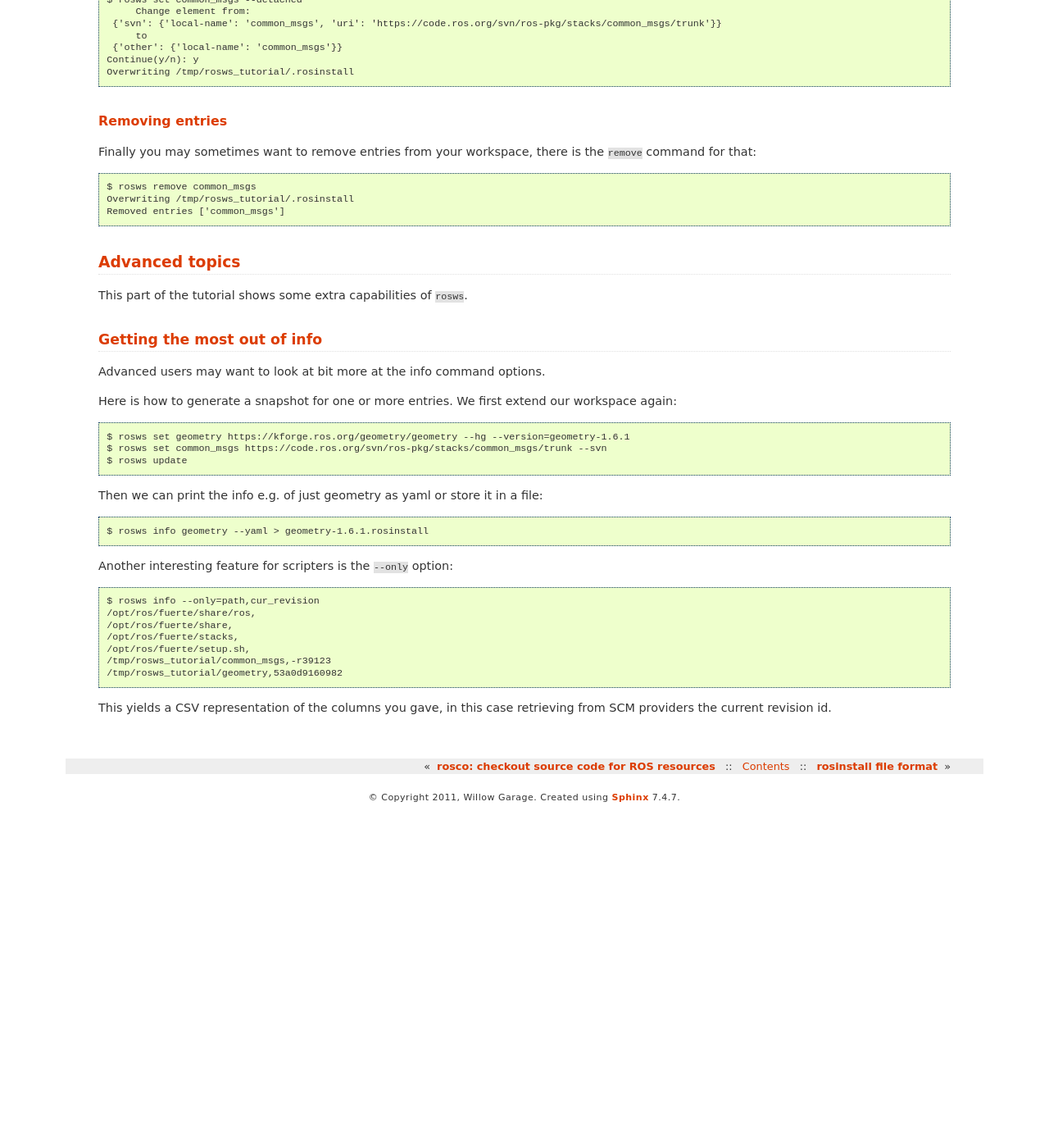
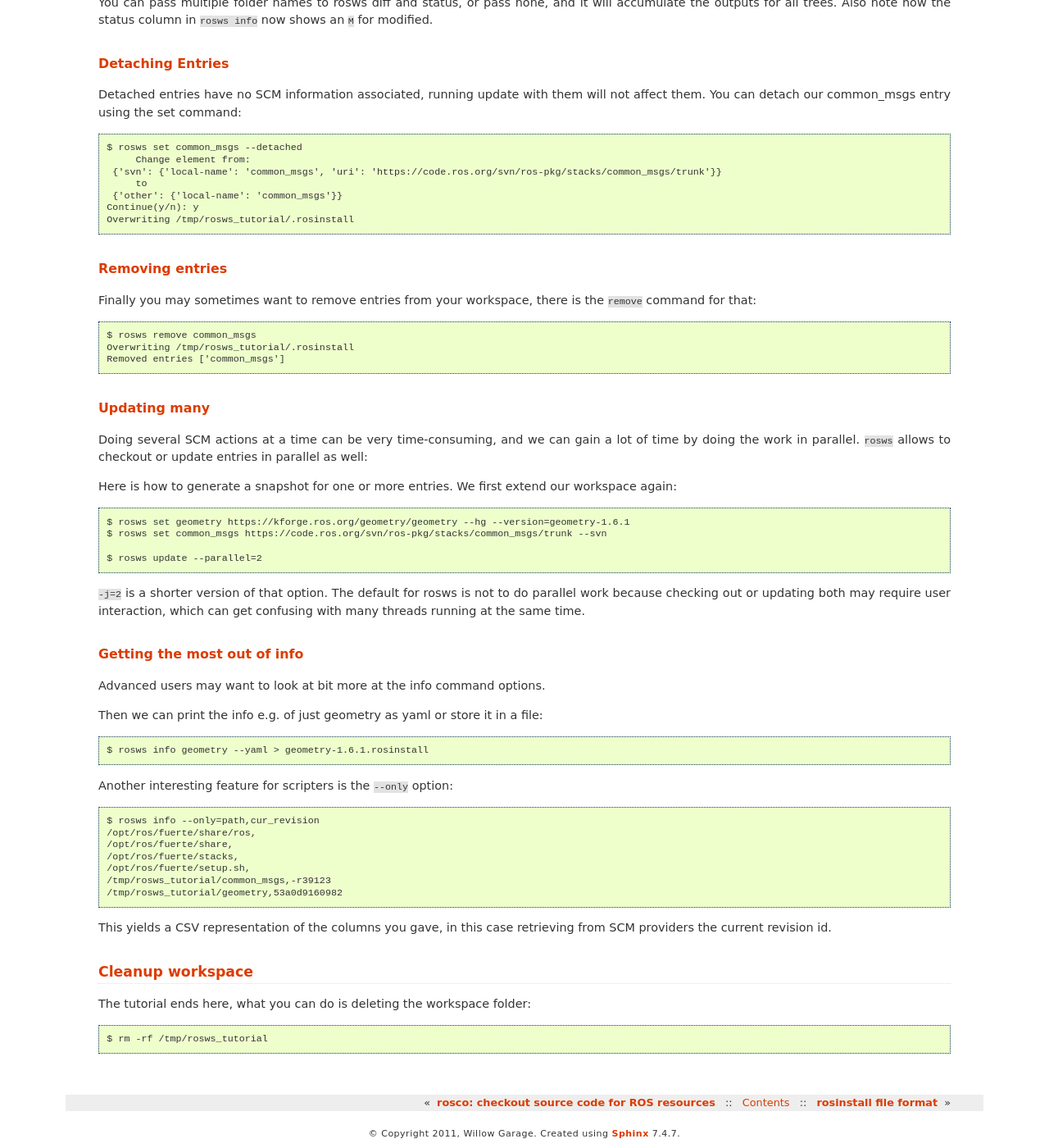
Before and after one commit to vcstools/rosinstall, a Sphinx documentation site: the page built from doc/rosws_tutorial.rst, in a window 1280 px wide and 1400 px high, scrolled down 6417 px. Shown: the whole window at 82% size. Built offline with Sphinx 7.4.7, drawn with Linux system fonts in a browser that asks for light colours; before the commit the page ends 7407 px from its top, so only the background shows below that; some of the changed text lies outside the part shown.

Commit message:
typos and more details on parallel option

```diff
--- a/doc/rosinstall.rst
+++ b/doc/rosinstall.rst
@@ -33,7 +33,7 @@ The Model
 =========
 
 The model of rosinstall is that a config maintains a list of elements,
-and performs defines operations on the list. The config class irs
+and performs defines operations on the list. The config class is
 responsible for ensuring consistency, such as not having two elements
 with the same localname.
 
--- a/doc/rosws_tutorial.rst
+++ b/doc/rosws_tutorial.rst
@@ -57,7 +57,12 @@ To see what this command did, just type:
   $ ls -a
   ./  ../  .rosinstall  setup.bash  setup.sh  setup.zsh
 
-This is all that ``rosws init`` does, it creates these files. We can run ``rosws info`` to see an overview of the environment:
+This is all that ``rosws init`` does, it creates these files. If you
+ever want to start your workspace over, you can delete all these
+files, and that's it. Note that ``rm *`` on linux does not delete
+the ``.rosinstall``, you need to call ``rm .rosinstall`` as well.
+
+We can run ``rosws info`` to see an overview of the environment:
 
 ::
 
@@ -138,6 +143,9 @@ To start using this workspace, we need to source the setup.bash:
 This changes several environment variables and enables several ros based
 commands if the ROS_ROOT is set.
 
+You can add this line somewhere in your .bashrc to load the environment
+every time you start a new terminal.
+
 Extending your workspace
 ------------------------
 
@@ -198,9 +206,9 @@ We can inspect the new config in detail again using the ``rosws info`` command:
    /opt/ros/fuerte/share
    /opt/ros/fuerte/share/ros
 
-So this looks much more fun. For each stack definition that we merged in, we see the SCM provider, the URI, and the version. The column labelled ``S`` gives us the status, an ``x`` means that the folder is missing. That's because we did only merge in the definitions, so far we did not pull the actual stacks. The ``UID (Spec)`` column would show the current revision of each stack, but as we did not check out any, it is empty for all.
+So this looks much more fun. For each stack definition that we merged in, we see the SCM provider, the URI, and the version. The column labeled ``S`` gives us the status, an ``x`` means that the folder is missing. That's because we did only merge in the definitions, so far we did not pull the actual stacks. The ``UID (Spec)`` column would show the current revision of each stack, but as we did not check out any, it is empty for all.
 
-.. note:: For svn, rosws, usws the standard layout to reduce table width. So
+.. note:: For svn, rosws, uses the standard layout to reduce table width. So
   uri = ``https://code.ros.org/svn/ros-pkg/stacks/common_msgs/tags/common_msgs-1.6.0``
   becomes
   uri = ``code.ros.org/svn/ros-pkg/stacks/common_msgs``
@@ -264,18 +272,20 @@ confirm.
 
 We will go ahead and check this stack out, as it is fairly small it should not take too long.
 
-Updating entries
-~~~~~~~~~~~~~~~~
+Puling entries
+~~~~~~~~~~~~~~
 
 ::
 
   $ rosws update common_msgs
   [common_msgs] Installing https://code.ros.org/svn/ros-pkg/stacks/common_msgs/trunk (None) to /tmp/rosws_tutorial/common_msgs
   [common_msgs] Done.
+  $ ls
+  common_msgs/  setup.bash  setup.sh  setup.zsh
 
 .. note:: You can also at any time update all your workspace trees just using ``rosws update``
 
-You can now see that the repository was checked out:
+You can now see that the repository was checked out, also using ``rosws info``:
 
 ::
 
@@ -288,8 +298,9 @@ You can now see that the repository was checked out:
    ...
 
 You see now the UID (Spec) column contains your current revision. If
-you see a different revision number, that is okay. We can play with
-that a bit::
+you see a different revision number, that is okay.
+
+We can play with that a bit::
 
   $ svn update common_msgs -r PREV
   ...
@@ -299,7 +310,10 @@ that a bit::
    common_msgs                 svn  trunk        -r38989     code.ros.org/svn/ros-pkg/stacks/common_msgs/
    ...
 
-You should notice that for you, the revision number should have changed as well.
+You should notice that for you, the revision number should have
+changed as well.  We needed use the ``svn`` command here because we
+changed the ``common_msgs`` version without changes to the .rosinstall
+file.
 
 Setting entry versions:
 ~~~~~~~~~~~~~~~~~~~~~~~
@@ -405,22 +419,30 @@ there is the ``remove`` command for that::
   Removed entries ['common_msgs']
 
 
-Advanced topics
-===============
+Updating many
+~~~~~~~~~~~~~
 
-This part of the tutorial shows some extra capabilities of ``rosws``.
-
-Getting the most out of info
-----------------------------
-
-Advanced users may want to look at bit more at the info command options.
+Doing several SCM actions at a time can be very time-consuming, and we
+can gain a lot of time by doing the work in parallel. ``rosws`` allows to
+checkout or update entries in parallel as well:
 
 Here is how to generate a snapshot for one or more entries.
 We first extend our workspace again::
 
   $ rosws set geometry https://kforge.ros.org/geometry/geometry --hg --version=geometry-1.6.1
   $ rosws set common_msgs https://code.ros.org/svn/ros-pkg/stacks/common_msgs/trunk --svn
-  $ rosws update
+
+  $ rosws update --parallel=2
+
+``-j=2`` is a shorter version of that option.
+The default for rosws is not to do parallel work because checking out
+or updating both may require user interaction, which can get confusing
+with many threads running at the same time.
+
+Getting the most out of info
+~~~~~~~~~~~~~~~~~~~~~~~~~~~~
+
+Advanced users may want to look at bit more at the info command options.
 
 Then we can print the info e.g. of just geometry as yaml or store it in a file::
 
@@ -438,3 +460,13 @@ Another interesting feature for scripters is the ``--only`` option::
 
 This yields a CSV representation of the columns you gave, in this case
 retrieving from SCM providers the current revision id.
+
+
+Cleanup workspace
+-----------------
+
+The tutorial ends here, what you can do is deleting the workspace folder:
+
+::
+
+  $ rm -rf /tmp/rosws_tutorial
```
Also changed, not shown: other parts of doc/rosinstall.rst (+2 -2 lines), doc/index.rst (+8 -0 lines).
